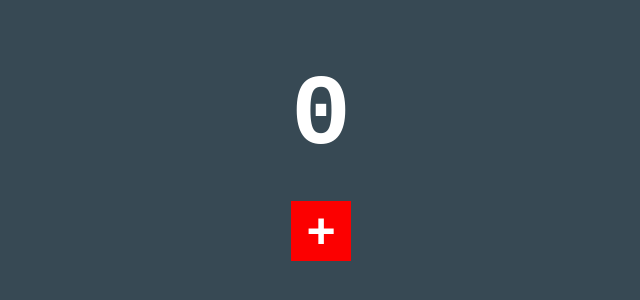
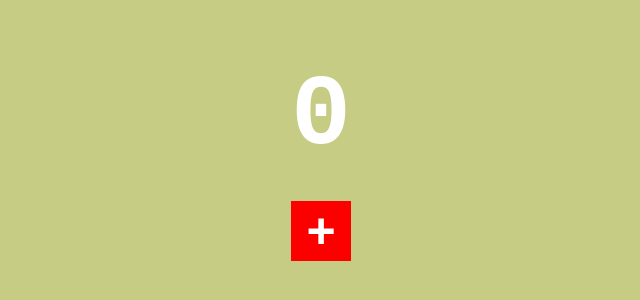
Before and after one commit to Benkalio/ReactHook-practice, a React (Create React App) app: page / in a window 1280 px wide. Shown: the part 120-420 px from the top of the page, without its empty margins (319-959 px from the left). Built offline with nearby package versions, Linux system fonts and the light colour scheme.

Commit message:
background color

```diff
--- a/public/styles.css
+++ b/public/styles.css
@@ -4,7 +4,7 @@ body {
   padding: 50px;
   width: 300px;
   margin: 0 auto;
-  background-color: #374954;
+  background-color: #c7cc84;
   text-align: center;
 }
 
```
